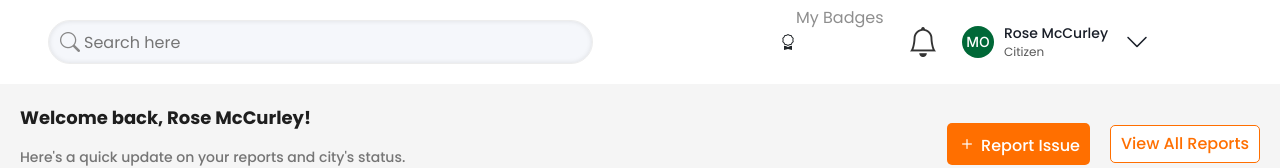
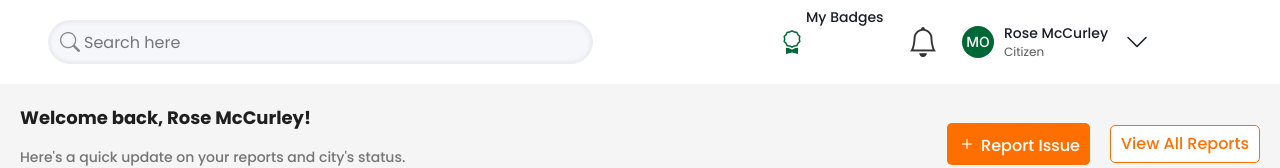
Before and after one commit to Macomi27/SafeCity, a React (Create React App) app: page /dashboard in a window 1280 px wide. Shown: the top 168 px of the page. Built offline with nearby package versions, Linux system fonts and the light colour scheme.

Commit message:
change the class name of nav-link-item to dashboard-nav-link-item

```diff
--- a/src/Components/Dashboard/Dashboard.jsx
+++ b/src/Components/Dashboard/Dashboard.jsx
@@ -124,7 +124,7 @@
       </div>
 
       <div className="nav-links">
-        <div className="nav-link-item">
+        <div className="dashboard-nav-link-item">
           <i className="bi bi-award"></i>
           <span>My Badges</span>
         </div>
```
